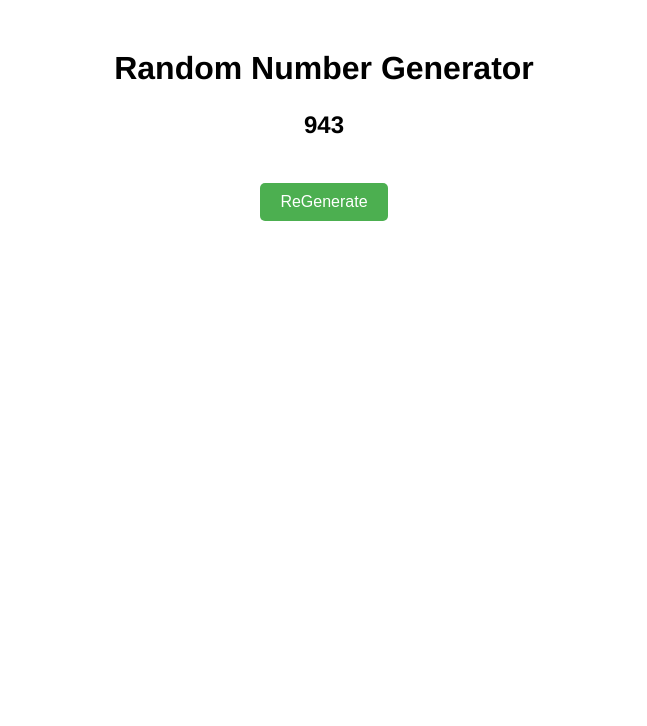
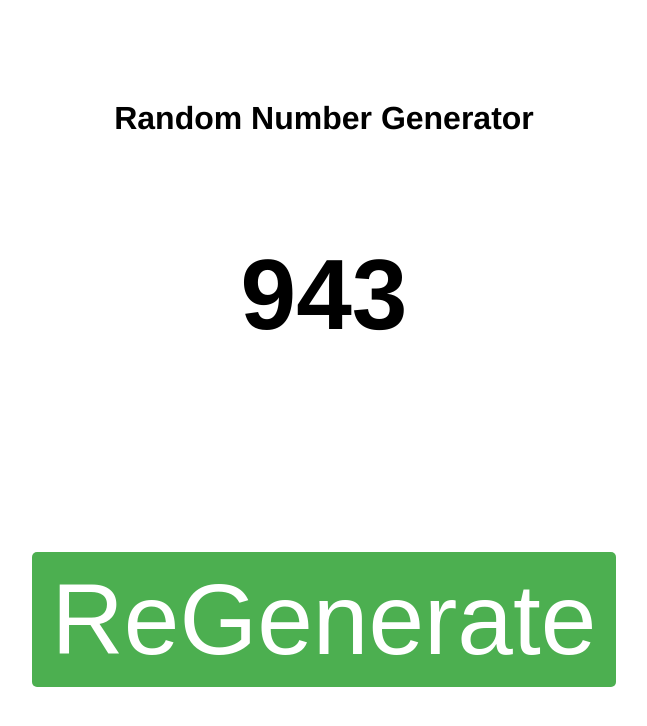
Before and after one commit to ilsxzhub/Random-Number, a plain HTML site: page index.html in a window 1280 px wide. Shown: the whole page, without its empty margins (316-963 px from the left). Drawn offline with Linux system fonts and the light colour scheme.

Commit message:
fix index.html

```diff
--- a/index.html
+++ b/index.html
@@ -9,16 +9,18 @@
         body {
             font-family: Helvetica, sans-serif;
             text-align: center;
-            margin-top: 50px;
+            margin-top: 100px;
+            text-size: 100px;
+            size: 100px;
         }
         #random-number {
-            font-size: 24px;
+            font-size: 100px;
             font-weight: bold;
         }
         #generate-button {
-            margin-top: 20px;
+            margin-top: 100px;
             padding: 10px 20px;
-            font-size: 16px;
+            font-size: 100px;
             cursor: pointer;
             background-color: #4CAF50;
             color: white;
```
